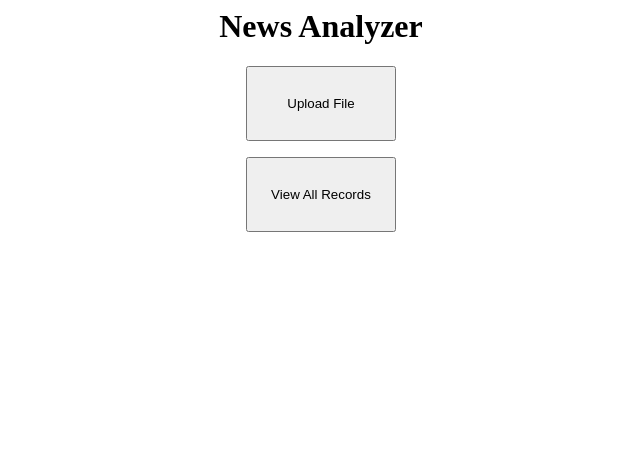
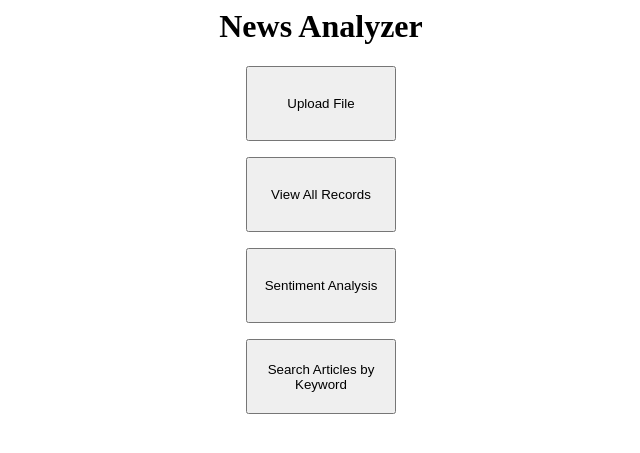
Before and after one commit to BUEC500C1/news-analyzer-mhammas, a Flask app: page / in a window 1280 px wide. Shown: the top 453 px of the page, without its empty margins (319-959 px from the left). Run offline with Flask 2, Linux system fonts and the light colour scheme.

Commit message:
added routes and html

```diff
--- a/application.py
+++ b/application.py
@@ -36,21 +36,31 @@ def update_file():
     return update(name, text)
 
 @application.route('/sentiment')
+def sentiment():
+   return render_template('sentiment.html')
+
+
+@application.route('/sentiment/get_sentiment')
 def calculate_sentiment():
     text = request.args.get("text")
     return get_sentiment(text)
 
-@application.route('/entities')
+@application.route('/sentiment/get_entities')
 def calculate_entities():
     text = request.args.get("text")
     return get_entities(text)
 
-@application.route('/entitysentiment')
+@application.route('/sentiment/get_entitysentiment')
 def calculate_entitysentiment():
     text = request.args.get("text")
     return get_entities_and_sentiment(text)
 
-@application.route('/keyword_search')
+@application.route('/search')
+def search():
+   return render_template('search.html')
+
+
+@application.route('/search/keyword_search')
 def keyword_search():
     keyword = request.args.get("keyword")
     return search_by_keyword(keyword)
--- a/templates/main.html
+++ b/templates/main.html
@@ -3,5 +3,7 @@
    	<h1 align="center">News Analyzer</h1>
 	<p align="center"><a href=upload><button class=grey style="height:75px;width:150px">Upload File</button></a></p>
 	<p align="center"><a href=read><button class=grey style="height:75px;width:150px">View All Records</button></a></p>
+	<p align="center"><a href=sentiment><button class=grey style="height:75px;width:150px">Sentiment Analysis</button></a></p>
+	<p align="center"><a href=search><button class=grey style="height:75px;width:150px">Search Articles by Keyword</button></a></p>
    </body>
 </html>
```
Also changed, not shown: templates/search.html (added, +9 -0 lines), templates/sentiment.html (added, +9 -0 lines).
